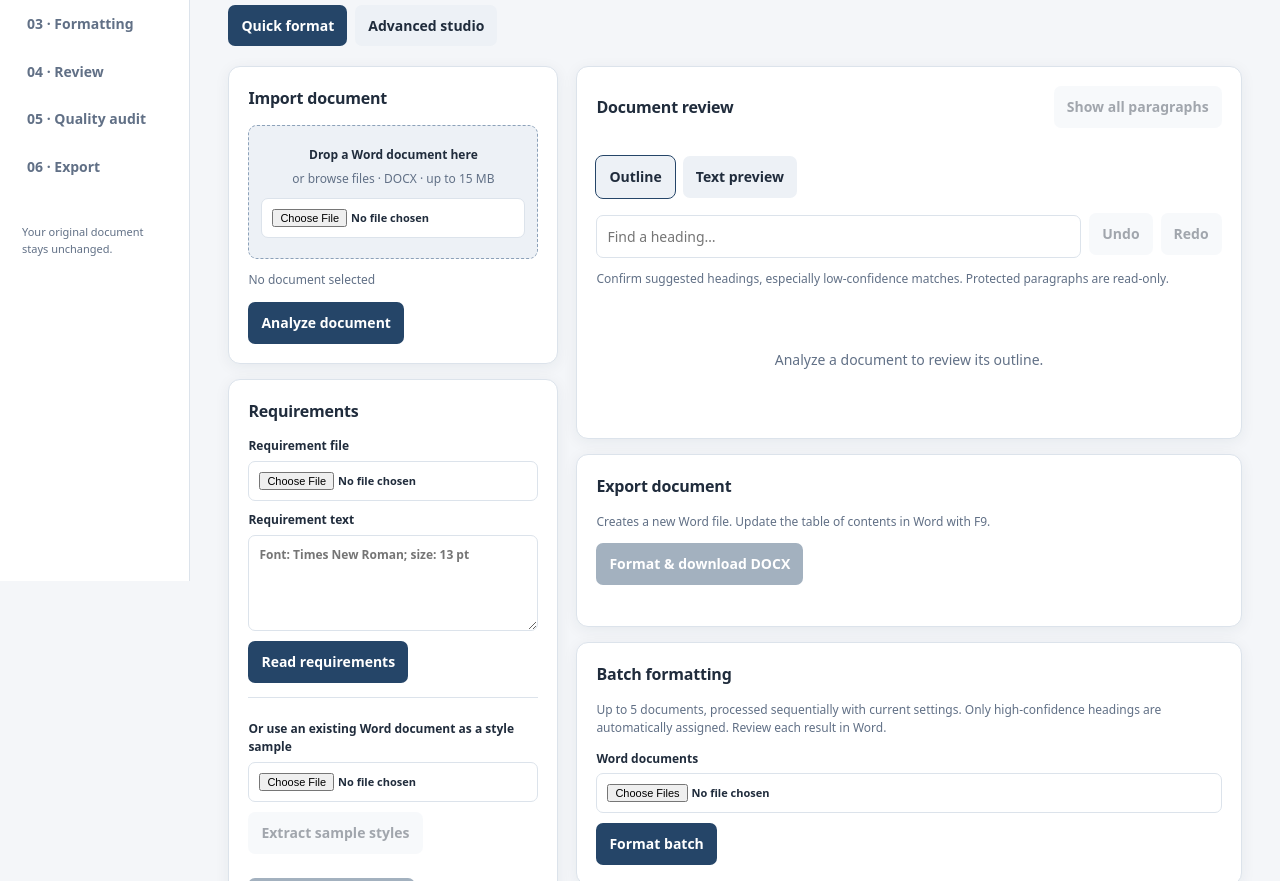
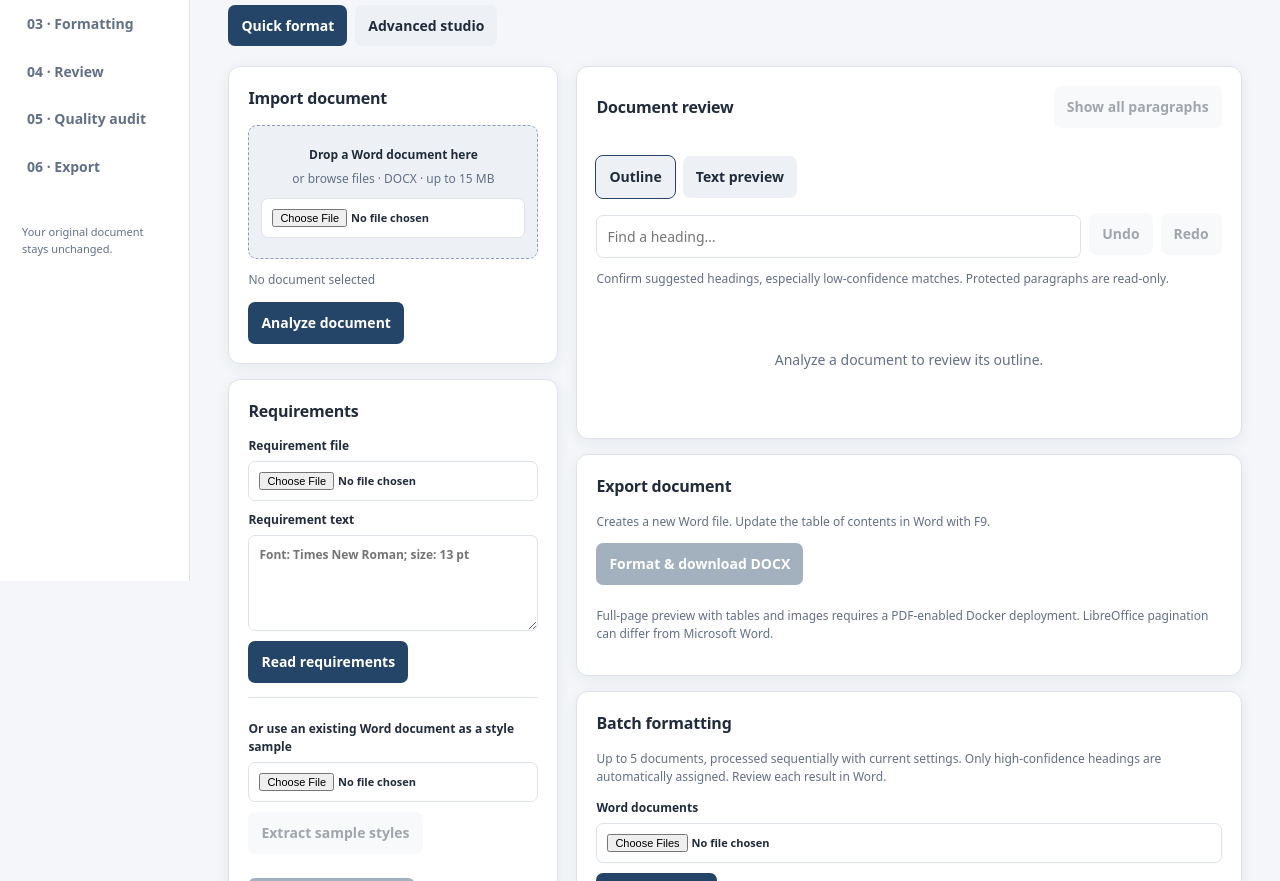
Before and after one commit to tranmanhhung522006/ReportStudio, a plain HTML site: page web/index.html in a window 1280 px wide. Shown: the part 219-1100 px from the top of the page. Drawn offline with Linux system fonts and the light colour scheme; no server answers.

Commit message:
Explain full-page rendering requirements in workspace

```diff
--- a/web/index.html
+++ b/web/index.html
@@ -11,6 +11,6 @@
 </aside><article>
 <section id="reviewPanel"><div class="panelhead"><h2>Document review</h2><button class="secondary" id="showAll" disabled>Show all paragraphs</button></div><div id="stats" class="stats"></div><div class="review-tabs"><button id="outlineTab" class="secondary" aria-pressed="true">Outline</button><button id="previewTab" class="secondary" aria-pressed="false">Text preview</button></div><div id="outlineView"><div class="actions"><input id="headingSearch" type="search" placeholder="Find a heading…" aria-label="Find a heading"><button id="undoHeading" class="secondary" disabled>Undo</button><button id="redoHeading" class="secondary" disabled>Redo</button></div><p class="muted">Confirm suggested headings, especially low-confidence matches. Protected paragraphs are read-only.</p><div id="rows" class="rows"><p class="empty">Analyze a document to review its outline.</p></div></div><div id="textPreviewView" hidden><p class="muted">Approximate text preview · not Word pagination</p><div class="review-tabs"><button id="beforePreview" class="secondary" aria-pressed="false">Original text</button><button id="afterPreview" class="secondary" aria-pressed="true">Proposed style</button></div><div id="textPreview" class="paper-view"></div><p id="previewNote" class="muted"></p></div></section>
 <section id="auditPanel" class="advanced-only"><h2>Quality audit</h2><div class="actions"><button id="audit" disabled>Check original</button><button id="references" class="secondary" disabled>Check references</button></div><div id="auditResult"></div><div id="referenceResult"></div><button id="doiVerify" class="secondary" disabled>Verify DOIs online</button><p class="muted">Only DOI identifiers are sent to Crossref and DataCite.</p><div id="doiResults"></div></section>
-<section id="exportPanel"><h2>Export document</h2><p class="muted">Creates a new Word file. Update the table of contents in Word with F9.</p><label id="retentionLabel" hidden><input id="saveHistory" type="checkbox">Keep the formatted Word file in this browser's private history for 24 hours</label><button id="export" disabled>Format &amp; download DOCX</button><div class="actions" id="pdfActions"><button id="preview" class="secondary" disabled>Preview PDF</button><button id="downloadPdf" class="secondary" disabled>Download PDF</button></div><iframe id="pdfFrame" title="Formatted document PDF preview" hidden></iframe><div id="result" aria-live="polite"></div></section>
+<section id="exportPanel"><h2>Export document</h2><p class="muted">Creates a new Word file. Update the table of contents in Word with F9.</p><label id="retentionLabel" hidden><input id="saveHistory" type="checkbox">Keep the formatted Word file in this browser's private history for 24 hours</label><button id="export" disabled>Format &amp; download DOCX</button><p id="pdfHelp" class="muted">Full-page preview with tables and images requires a PDF-enabled Docker deployment. LibreOffice pagination can differ from Microsoft Word.</p><div class="actions" id="pdfActions"><button id="preview" class="secondary" disabled>Preview PDF</button><button id="downloadPdf" class="secondary" disabled>Download PDF</button></div><iframe id="pdfFrame" title="Formatted document PDF preview" hidden></iframe><div id="result" aria-live="polite"></div></section>
 <section id="batchPanel"><h2>Batch formatting</h2><p class="muted">Up to 5 documents, processed sequentially with current settings. Only high-confidence headings are automatically assigned. Review each result in Word.</p><label>Word documents<input id="batchFiles" type="file" accept=".docx" multiple></label><button id="batchRun">Format batch</button><div id="batchResults"></div></section><section id="historyPanel" hidden><div class="panelhead"><h2>Recent files</h2><button id="refreshHistory" class="secondary">Refresh</button></div><p class="muted">Saved files expire after 24 hours. Available in this browser only.</p><div id="historyRows"></div></section>
 </article></div><footer>Optional cloud AI sends requirement text only. Review all exported files in Word.</footer></div></main></body></html>
```
